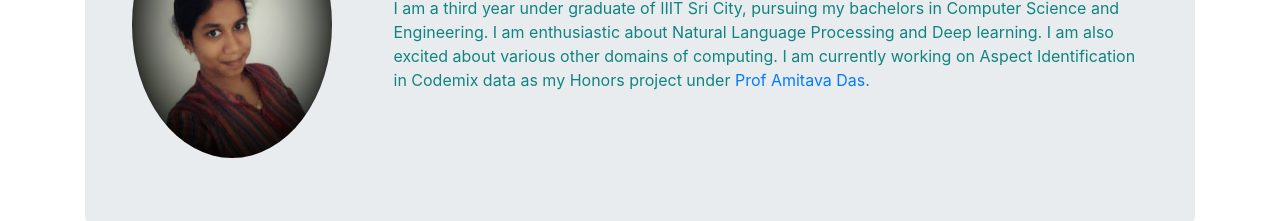
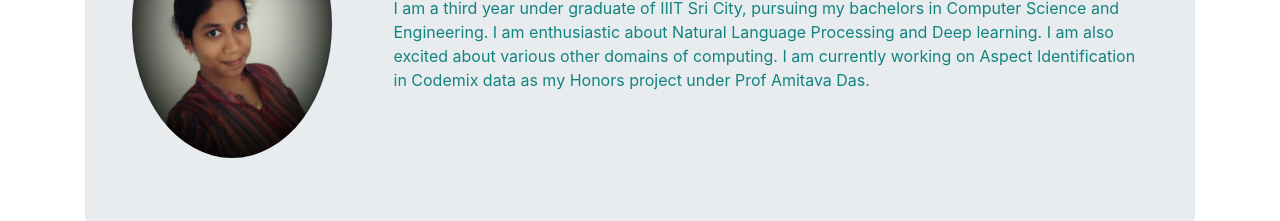
Before and after one commit to vagdevik/vagdevik.github.io, a plain HTML site: page index.html in a window 1280 px wide. Shown: the part 301-522 px from the top of the page. Drawn offline with nearby package versions, Linux system fonts and the light colour scheme.

Commit message:
small changes2

```diff
--- a/index.html
+++ b/index.html
@@ -56,7 +56,7 @@ color:#118480;
 		            <p class="sub-head"><strong>Junior Research Under Graduate</strong></p>
 		            <br>
 		            <p class="text">
-		            I am a third year under graduate of IIIT Sri City, pursuing my bachelors in Computer Science and Engineering. I am enthusiastic about Natural Language Processing and Deep learning. I am also excited about various other domains of computing. I am currently working on Aspect Identification in Codemix data as my Honors project under <a href="http://www.amitavadas.com/">Prof Amitava Das</a>.
+		            I am a third year under graduate of IIIT Sri City, pursuing my bachelors in Computer Science and Engineering. I am enthusiastic about Natural Language Processing and Deep learning. I am also excited about various other domains of computing. I am currently working on Aspect Identification in Codemix data as my Honors project under <a href="http://www.amitavadas.com/" class="text">Prof Amitava Das</a>.
 		            </p>
 		        </div>
 		    </div>
```
